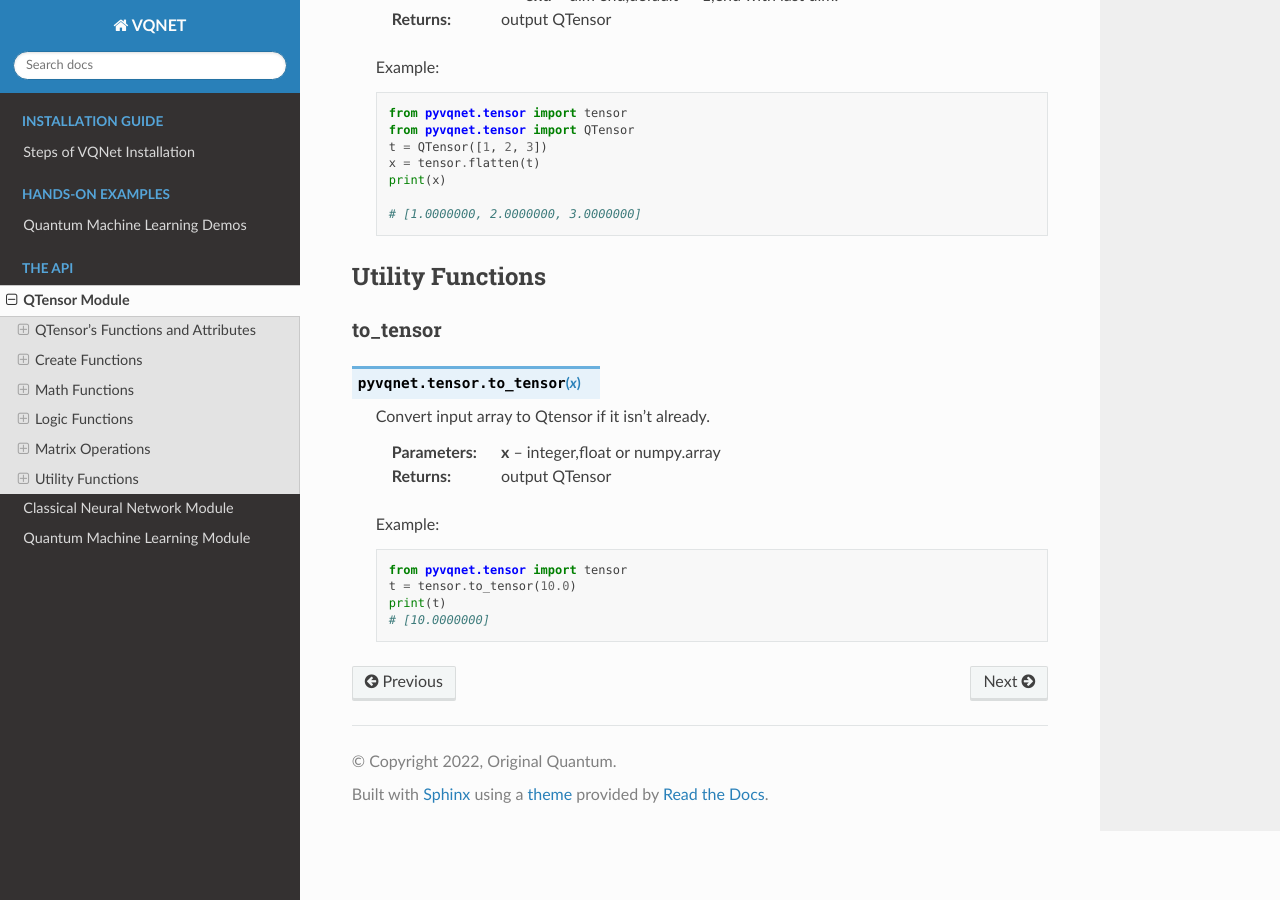
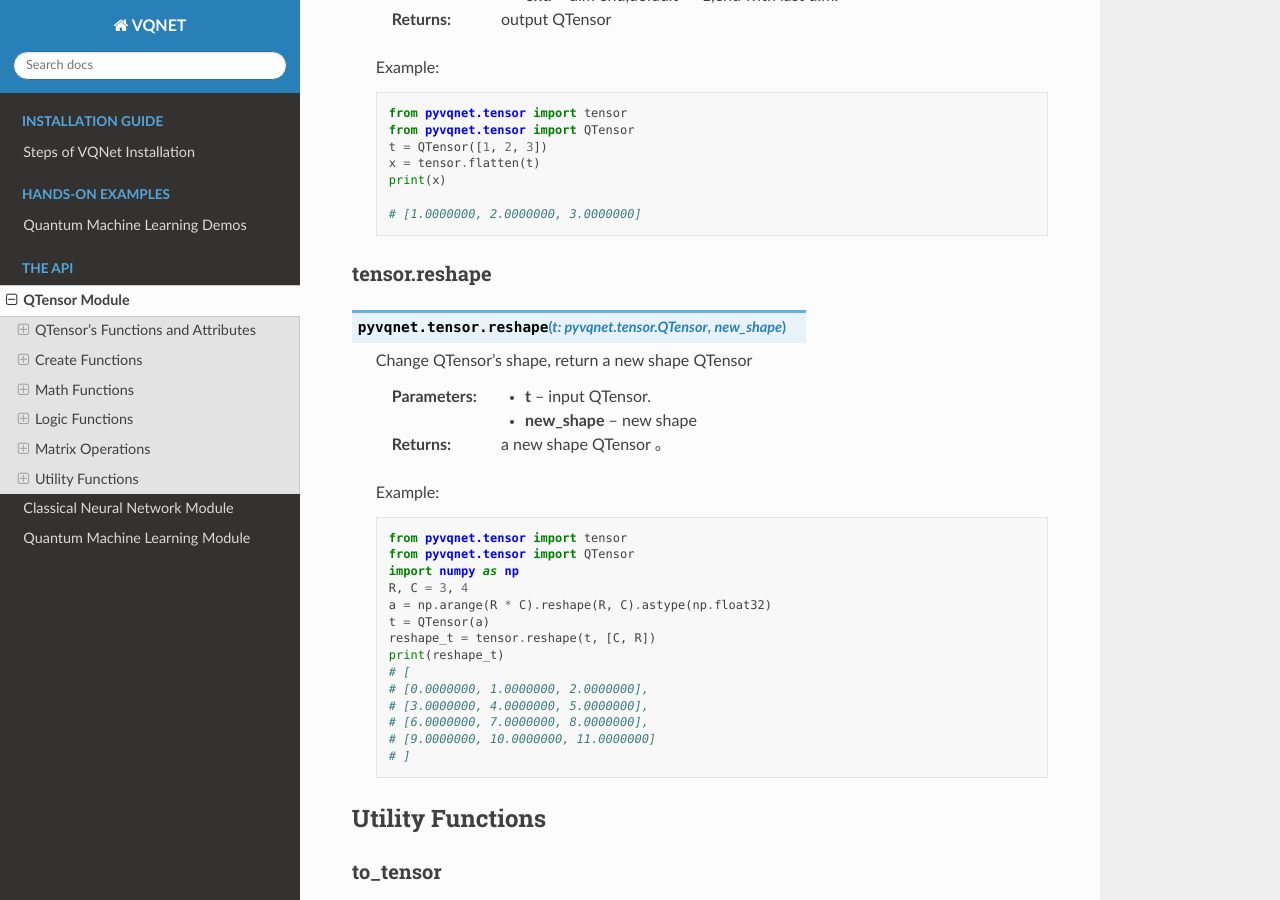
Before and after one commit to OriginQ/VQNET2.0-tutorial-en, a Sphinx documentation site: the page built from source/rst/QTensor.rst, in a window 1280 px wide and 900 px high, scrolled down 59757 px. Built offline with Sphinx 7.4.7 and the Read the Docs theme 2.0.0, drawn with Linux system fonts in a browser that asks for light colours.

Commit message:
[fix] add tensor.reshape ,fix store_para in doc bug

```diff
--- a/source/rst/QTensor.rst
+++ b/source/rst/QTensor.rst
@@ -3070,6 +3070,36 @@ flatten
 
         # [1.0000000, 2.0000000, 3.0000000]
 
+
+tensor.reshape
+^^^^^^^^^^^^^^^^^^^^^^^^^^^^^
+
+.. py:function:: pyvqnet.tensor.reshape(t: pyvqnet.tensor.QTensor,new_shape)
+
+    Change QTensor's shape, return a new shape QTensor
+
+    :param t: input QTensor.
+    :param new_shape: new shape
+
+    :return: a new shape QTensor 。
+
+    Example::
+
+        from pyvqnet.tensor import tensor
+        from pyvqnet.tensor import QTensor
+        import numpy as np
+        R, C = 3, 4
+        a = np.arange(R * C).reshape(R, C).astype(np.float32)
+        t = QTensor(a)
+        reshape_t = tensor.reshape(t, [C, R])
+        print(reshape_t)
+        # [
+        # [0.0000000, 1.0000000, 2.0000000],
+        # [3.0000000, 4.0000000, 5.0000000],
+        # [6.0000000, 7.0000000, 8.0000000],
+        # [9.0000000, 10.0000000, 11.0000000]
+        # ]
+
 Utility Functions
 -----------------------------
 
--- a/source/rst/nn.rst
+++ b/source/rst/nn.rst
@@ -194,7 +194,7 @@ load_parameters
 
         model = Net()
         model1 = Net()  # another Module object
-        pyvqnet.utils.save_parameters( model.state_dict(),"tmp.model")
+        pyvqnet.utils.storage.save_parameters( model.state_dict(),"tmp.model")
         model_para =  pyvqnet.utils.storage.load_parameters("tmp.model")
         model1.load_state_dict(model_para)
 
```
